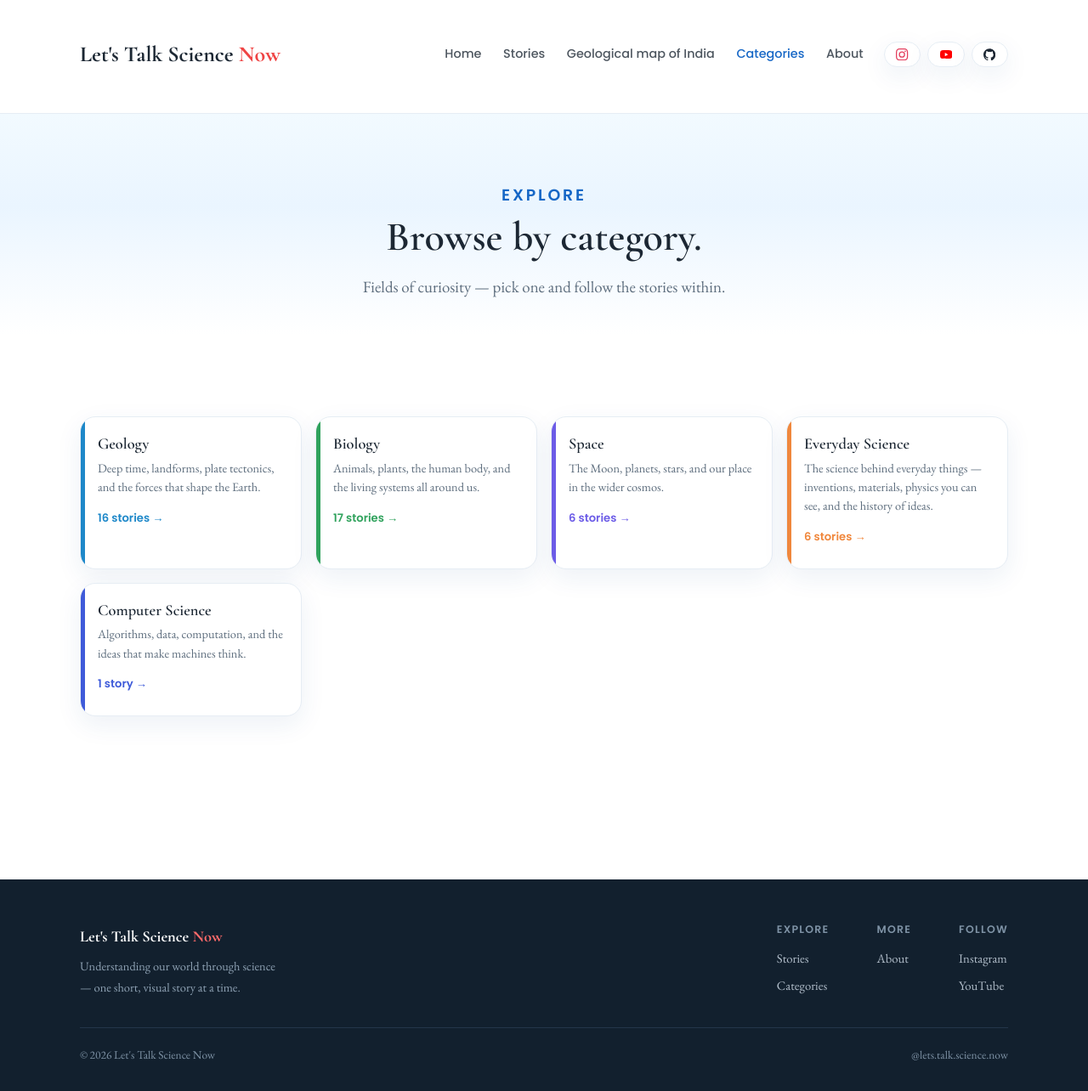
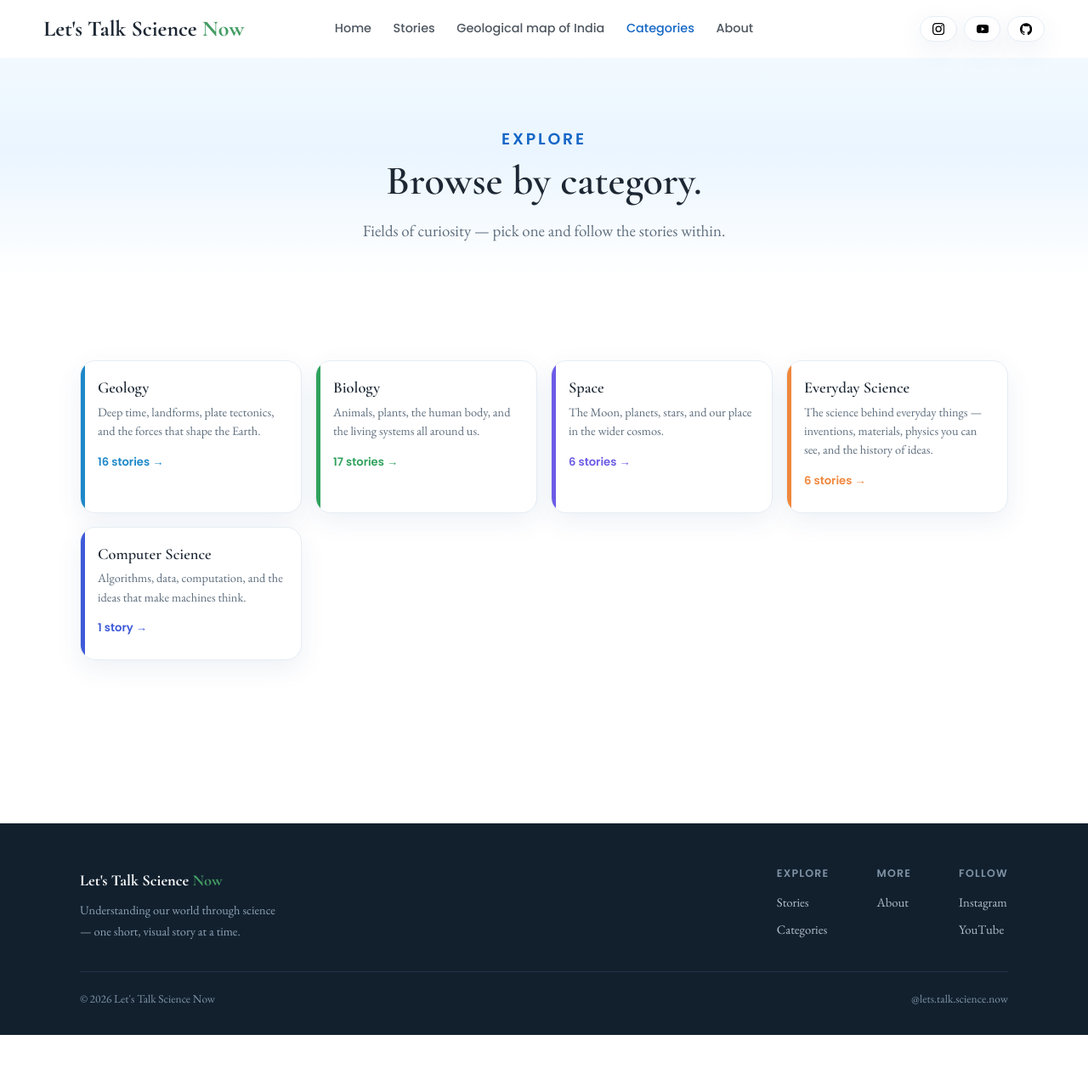
Before and after one commit to Akif-Vohra/LetsTalkScienceNow, a Jekyll site: the page built from categories/index.html, in a window 1280 px wide and 1284 px high. Shown: the whole window at 85% size. Built offline with Jekyll 4.4.1, drawn with Linux system fonts in a browser that asks for light colours.

Commit message:
Header polish: 3-section full-bleed layout aligned to content, no border/margins, green 'Now', black social icons; 5px cover gap; drop Leaflet flag prefix

```diff
--- a/assets/css/main.css
+++ b/assets/css/main.css
@@ -18,7 +18,7 @@
   --blue:#1667c6;         /* friendly, confident azure */
   --blue-deep:#0f4e9c;
   --blue-soft:#e7f1fc;
-  --red:#ef4444;          /* the "Now" */
+  --red:#439b63;          /* the "Now" */
   --red-soft:#fdecec;
 
   /* Topic tints (wayfinding) */
@@ -122,24 +122,22 @@ p{line-height:1.7;}
 .btn-ig svg{color:#e4405f;}
 .btn-yt svg{color:#ff0000;}
 /* Social follow buttons (Instagram / YouTube) */
-.social-buttons{display:flex;gap:.5rem;}
+.social-buttons{display:flex;gap:.5rem;justify-self:end;}
 .btn-social{gap:.45em;padding:.5em 1em;font-size:.85rem;background:var(--surface);color:var(--ink);border:1.5px solid var(--line);box-shadow:var(--shadow);}
 .btn-social:hover{transform:translateY(-1px);box-shadow:var(--shadow-hover);}
 .btn-social svg{width:1.05em;height:1.05em;flex:none;}
-.btn-social--ig svg{color:#e4405f;}
-.btn-social--yt svg{color:#ff0000;}
-.btn-social--gh svg{color:var(--ink);}
+.btn-social--ig svg,.btn-social--yt svg,.btn-social--gh svg{color:#000;}
 .btn-social--ig:hover{border-color:#e4405f;}
 .btn-social--yt:hover{border-color:#ff0000;}
 .btn-social--gh:hover{border-color:var(--ink);}
 
 /* Site header / navigation */
-.site-header{position:sticky;top:0;z-index:50;background:rgba(255,255,255,.86);backdrop-filter:saturate(180%) blur(10px);border-bottom:1px solid var(--line);}
-.site-nav{display:flex;align-items:center;gap:var(--sp-md);height:68px;margin-top:30px;margin-bottom:35px;}
-.brandmark{margin-right:auto;font-family:var(--font-display);font-weight:700;font-size:1.62rem;letter-spacing:0;color:var(--ink);}
+.site-header{position:sticky;top:0;z-index:50;background:rgba(255,255,255,.86);backdrop-filter:saturate(180%) blur(10px);}
+.site-nav{max-width:none;padding-inline:clamp(var(--sp-lg),4vw,var(--sp-2xl));display:grid;grid-template-columns:1fr auto 1fr;align-items:center;gap:var(--sp-md);height:68px;}
+.brandmark{justify-self:start;font-family:var(--font-display);font-weight:700;font-size:1.62rem;letter-spacing:0;color:var(--ink);}
 .brandmark .now{color:var(--red);}
-.site-menu{display:flex;align-items:center;gap:var(--sp-lg);}
-.nav-links{display:flex;align-items:center;gap:1.6rem;}
+.site-menu{display:contents;}
+.nav-links{display:flex;align-items:center;gap:1.6rem;justify-self:center;}
 .nav-toggle{display:none;flex-direction:column;justify-content:center;gap:5px;width:44px;height:40px;padding:0 11px;background:var(--surface);border:1.5px solid var(--line);border-radius:12px;cursor:pointer;}
 .nav-toggle:focus-visible{outline:3px solid var(--blue-soft);outline-offset:2px;}
 .nav-toggle__bar{display:block;width:100%;height:2px;background:var(--ink);border-radius:2px;transition:transform .2s ease,opacity .2s ease;}
@@ -153,7 +151,7 @@ p{line-height:1.7;}
 .site-footer{margin-top:var(--sp-3xl);padding-block:3.25rem 2rem;background:#12202e;color:#cdd9e5;}
 .site-footer__top{display:flex;justify-content:space-between;gap:2rem;flex-wrap:wrap;}
 .site-footer .brandmark{color:#fff;font-size:1.15rem;}
-.site-footer .brandmark .now{color:#ff6b6b;}
+.site-footer .brandmark .now{color:var(--red);}
 .site-footer__brand p{max-width:34ch;margin-top:.5rem;color:#8fa2b4;font-size:.9rem;}
 .site-footer__cols{display:flex;gap:3.5rem;flex-wrap:wrap;}
 .site-footer__cols h4{margin-bottom:.75rem;font-family:var(--font-head);font-weight:600;font-size:.78rem;letter-spacing:.1em;text-transform:uppercase;color:#7f93a6;}
@@ -186,7 +184,7 @@ p{line-height:1.7;}
 .text-link:hover{color:var(--blue-deep);}
 
 /* Hero — full-bleed rotating story cover with intro text blended over the left */
-.hero{position:relative;isolation:isolate;overflow:hidden;min-height:clamp(520px,66vh,660px);display:flex;background:#0e1a26;}
+.hero{position:relative;isolation:isolate;overflow:hidden;min-height:clamp(520px,66vh,660px);display:flex;background:#0e1a26;margin-top:5px;}
 .hero + .section{padding-top:var(--sp-3xl);}
 
 /* rotating cover images (each carries its own left scrim + caption) */
@@ -398,6 +396,8 @@ p{line-height:1.7;}
   .hero__dots{bottom:1.3rem;}
   .topic-grid{grid-template-columns:repeat(2,1fr);}
   .story-grid{grid-template-columns:1fr;}
+  .site-nav{display:flex;}
+  .brandmark{margin-right:auto;}
   .nav-toggle{display:flex;}
   .site-menu{position:absolute;top:calc(100% + 1px);left:0;right:0;display:none;flex-direction:column;align-items:stretch;gap:0;padding:.5rem 0 1rem;background:var(--surface);border-bottom:1px solid var(--line);box-shadow:0 14px 26px rgba(22,71,140,.12);}
   .site-menu.is-open{display:flex;}
@@ -405,7 +405,6 @@ p{line-height:1.7;}
   .nav-links a{padding:.8rem var(--sp-lg);font-size:1.02rem;opacity:1;}
   .social-buttons{flex-direction:column;gap:.5rem;margin-top:.4rem;padding:.85rem var(--sp-lg) 0;border-top:1px solid var(--line);}
   .social-buttons .btn-social{justify-content:flex-start;width:100%;}
-  .social-buttons .btn-social span{display:inline;}
   .story__grid,.story__grid--single{grid-template-columns:1fr;grid-template-areas:"header" "aside" "main";}
   .story__aside{position:static;}
   .story__aside .video-embed{max-width:340px;margin:var(--sp-md) auto var(--sp-md);}
--- a/assets/js/map.js
+++ b/assets/js/map.js
@@ -5,6 +5,8 @@
   var pins = window.MAP.pins;
 
   var map = L.map('map', { zoomSnap: 0.5 }).setView([21, 82], 4);
+  // Keep the Leaflet credit but drop the default Ukrainian-flag prefix.
+  map.attributionControl.setPrefix('<a href="https://leafletjs.com" target="_blank" rel="noopener">Leaflet</a>');
 
   // Satellite base only; the border comes from our own india.geojson (added below).
   L.tileLayer('https://server.arcgisonline.com/ArcGIS/rest/services/World_Imagery/MapServer/tile/{z}/{y}/{x}', {
```
